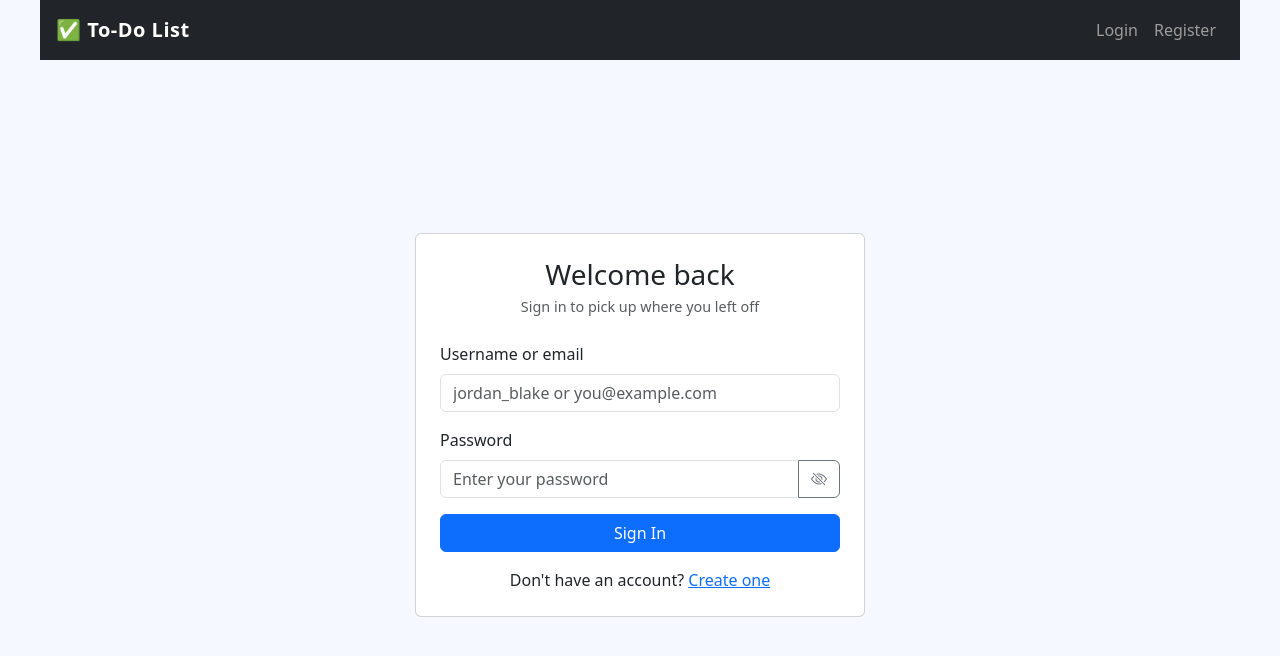
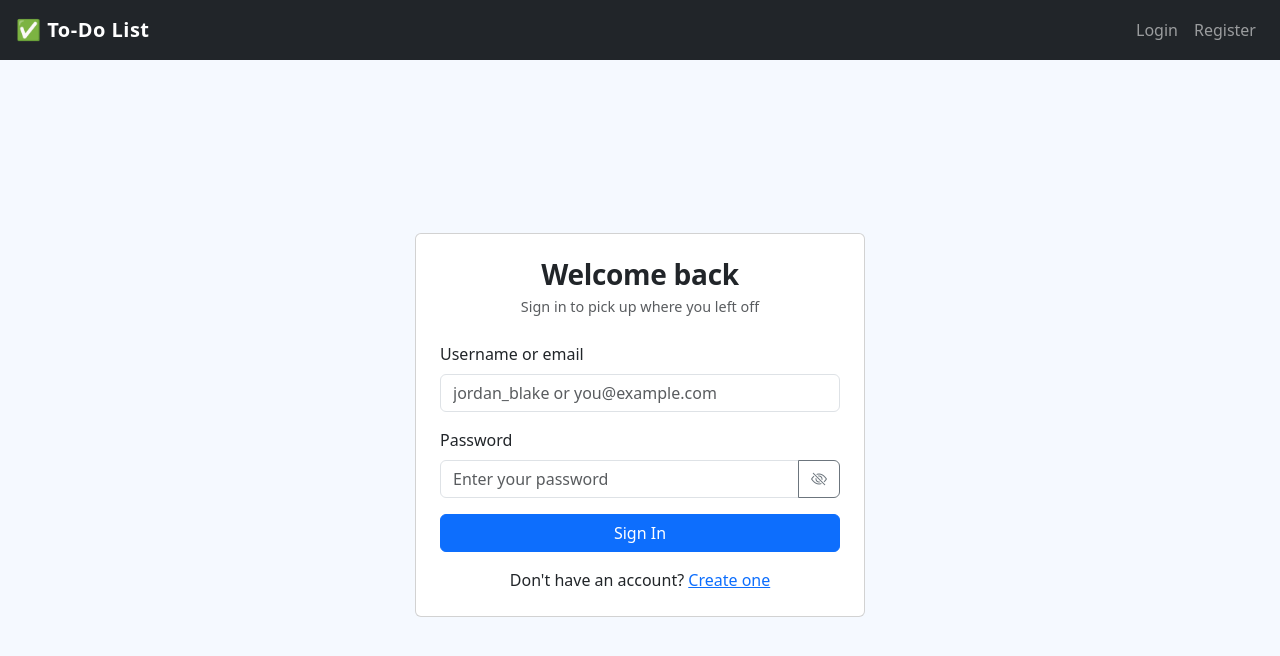
Before and after one commit to SZStanton/To-Do-Tasks, a React (Vite) app in the folder client/: page /login in a window 1280 px wide. Shown: the top 656 px of the page. Built offline with nearby package versions, Linux system fonts and the light colour scheme; no server answers.

Commit message:
fix header width and switch font

```diff
--- a/client/src/index.css
+++ b/client/src/index.css
@@ -3,11 +3,26 @@
    Anything that needs a colour uses a --bs- variable, never a hex value. */
 :root {
   --page-bg: #f5f9ff;
-  --sans: system-ui, 'Segoe UI', Roboto, sans-serif;
+  --sans: 'Plus Jakarta Sans Variable', system-ui, 'Segoe UI', sans-serif;
+
+  /* Bootstrap sets its own family on body, so it has to be told too */
+  --bs-body-font-family: var(--sans);
+  /* One knob for how much presence the headings have. 700 is confident, 600 is
+     calmer, bootstrap's own default is 500 */
+  --heading-weight: 700;
 
   font: 16px/150% var(--sans);
   -webkit-font-smoothing: antialiased;
   -moz-osx-font-smoothing: grayscale;
+}
+
+h1,
+h2,
+h3,
+h4,
+.navbar-brand {
+  font-weight: var(--heading-weight);
+  letter-spacing: -0.01em;
 }
 
 body {
@@ -15,10 +30,11 @@ body {
   background: var(--page-bg);
 }
 
+/* No max-width here. It boxed the navbar into a 1200px column, so zooming out
+   left the dark bar floating with page background either side. Bootstrap's
+   .container already constrains the content on every page. */
 #root {
   width: 100%;
-  max-width: 1200px;
-  margin: 0 auto;
   min-height: 100svh;
   display: flex;
   flex-direction: column;
```
